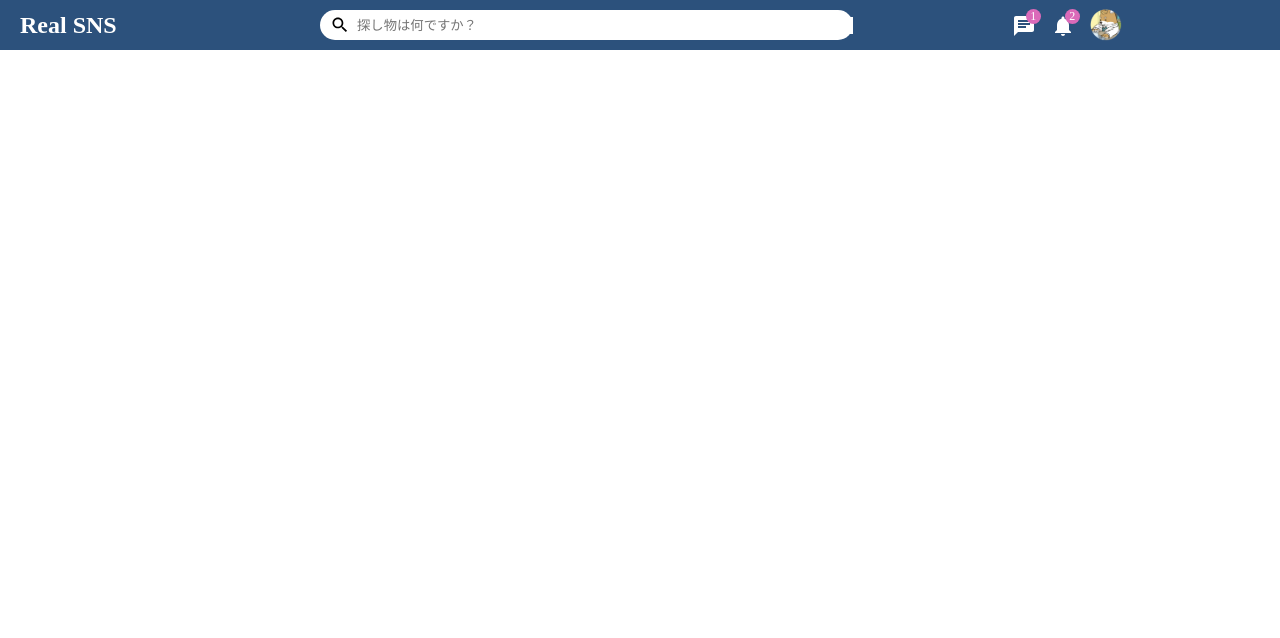
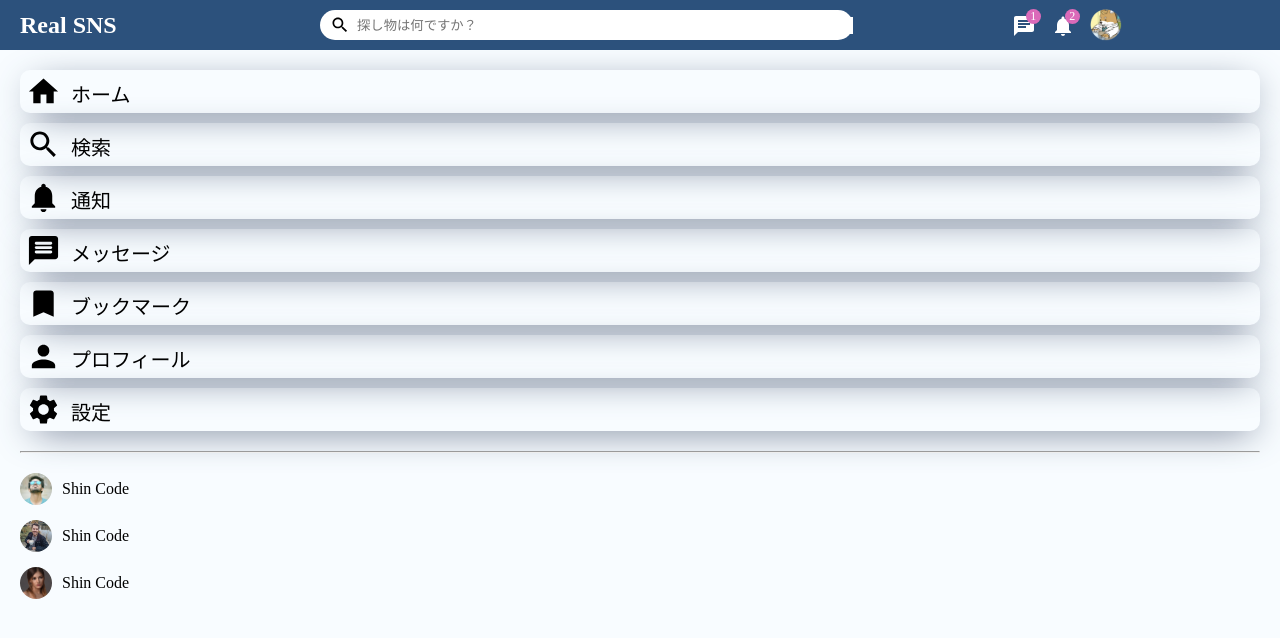
Before and after one commit to shoken3207/real-sns, a React (Create React App) app: page / in a window 1280 px wide. Shown: the top 638 px of the page. Built offline with nearby package versions, Linux system fonts and the light colour scheme.

Commit message:
sidebar完成

```diff
--- /dev/null
+++ b/src/components/rightbar/Rightbar.jsx
@@ -0,0 +1,8 @@
+import React from "react";
+import "./Rightbar.css";
+
+function Rightbar() {
+  return <div>gfagaf</div>;
+}
+
+export default Rightbar;
--- /dev/null
+++ b/src/components/sidebar/Sidebar.css
@@ -0,0 +1,63 @@
+.sidebar {
+  flex: 2.5;
+  height: 100vh;
+}
+
+.sidebarWrapper {
+  padding: 20px;
+}
+
+.sidebarList {
+  padding: 0;
+  margin: 0;
+  list-style: none;
+}
+
+.sidebarListItem {
+  display: flex;
+  align-items: center;
+  margin-bottom: 10px;
+  padding: 4px 6px;
+  cursor: pointer;
+  box-shadow: 3px 8px 38px -12px #31405e;
+  border-radius: 10px;
+  transition: all 0.2s;
+}
+
+.sidebarListItem:hover {
+  transform: translateY(5px);
+  box-shadow: none;
+}
+
+.sidebarIcon {
+  font-size: 35px !important;
+  margin-right: 10px;
+}
+
+.sidebarListItemText {
+  font-size: 20px;
+  padding-top: 3px;
+}
+
+.sidebarHr {
+  margin: 20px 0;
+}
+
+.sidebarFriendList {
+  padding: 0;
+  margin: 0;
+  list-style: none;
+}
+
+.sidebarFriend {
+  display: flex;
+  align-items: center;
+  margin-bottom: 15px;
+}
+.sidebarFriendImg {
+  width: 32px;
+  height: 32px;
+  border-radius: 50%;
+  margin-right: 10px;
+  object-fit: cover;
+}
--- /dev/null
+++ b/src/components/sidebar/Sidebar.jsx
@@ -0,0 +1,79 @@
+import {
+  Bookmark,
+  Home,
+  MessageRounded,
+  Notifications,
+  Person,
+  Search,
+  Settings,
+} from "@mui/icons-material";
+import React from "react";
+import "./Sidebar.css";
+
+function Sidebar() {
+  return (
+    <div className="sidebar">
+      <div className="sidebarWrapper">
+        <ul className="sidebarList">
+          <li className="sidebarListItem">
+            <Home className="sidebarIcon" />
+            <span className="sidebarListItemText">ホーム</span>
+          </li>
+          <li className="sidebarListItem">
+            <Search className="sidebarIcon" />
+            <span className="sidebarListItemText">検索</span>
+          </li>
+          <li className="sidebarListItem">
+            <Notifications className="sidebarIcon" />
+            <span className="sidebarListItemText">通知</span>
+          </li>
+          <li className="sidebarListItem">
+            <MessageRounded className="sidebarIcon" />
+            <span className="sidebarListItemText">メッセージ</span>
+          </li>
+          <li className="sidebarListItem">
+            <Bookmark className="sidebarIcon" />
+            <span className="sidebarListItemText">ブックマーク</span>
+          </li>
+          <li className="sidebarListItem">
+            <Person className="sidebarIcon" />
+            <span className="sidebarListItemText">プロフィール</span>
+          </li>
+          <li className="sidebarListItem">
+            <Settings className="sidebarIcon" />
+            <span className="sidebarListItemText">設定</span>
+          </li>
+        </ul>
+        <hr className="sidebarHr" />
+        <ul className="sidebarFriendList">
+          <li className="sidebarFriend">
+            <img
+              src="/assets/person/2.jpeg"
+              alt=""
+              className="sidebarFriendImg"
+            />
+            <span className="sidebarFriendName">Shin Code</span>
+          </li>
+          <li className="sidebarFriend">
+            <img
+              src="/assets/person/3.jpeg"
+              alt=""
+              className="sidebarFriendImg"
+            />
+            <span className="sidebarFriendName">Shin Code</span>
+          </li>
+          <li className="sidebarFriend">
+            <img
+              src="/assets/person/4.jpeg"
+              alt=""
+              className="sidebarFriendImg"
+            />
+            <span className="sidebarFriendName">Shin Code</span>
+          </li>
+        </ul>
+      </div>
+    </div>
+  );
+}
+
+export default Sidebar;
--- /dev/null
+++ b/src/components/timeline/TimeLine.jsx
@@ -0,0 +1,8 @@
+import React from "react";
+import "./TimeLine.css";
+
+function TimeLine() {
+  return <div>fdafda</div>;
+}
+
+export default TimeLine;
--- a/src/pages/home/Home.css
+++ b/src/pages/home/Home.css
@@ -0,0 +1,4 @@
+.homeContainer {
+  display: flex;
+  background-color: #f8fcff;
+}
--- a/src/pages/home/Home.jsx
+++ b/src/pages/home/Home.jsx
@@ -1,12 +1,20 @@
 import React from "react";
+import "./Home.css";
+import Sidebar from "../../components/sidebar/Sidebar";
 import Topbar from "../../components/topbar/Topbar";
+import TimeLine from "../../components/timeline/TimeLine";
+import Rightbar from "../../components/rightbar/Rightbar";
 
 function Home() {
   return (
-    <Topbar />
-    //   sidebar
-    //   timeline
-    //   rightbar
+    <>
+      <Topbar />
+      <div className="homeContainer">
+        <Sidebar />
+        {/* <TimeLine />
+        <Rightbar /> */}
+      </div>
+    </>
   );
 }
 
```
Also changed, not shown: src/components/rightbar/Rightbar.css (added), src/components/timeline/TimeLine.css (added).
